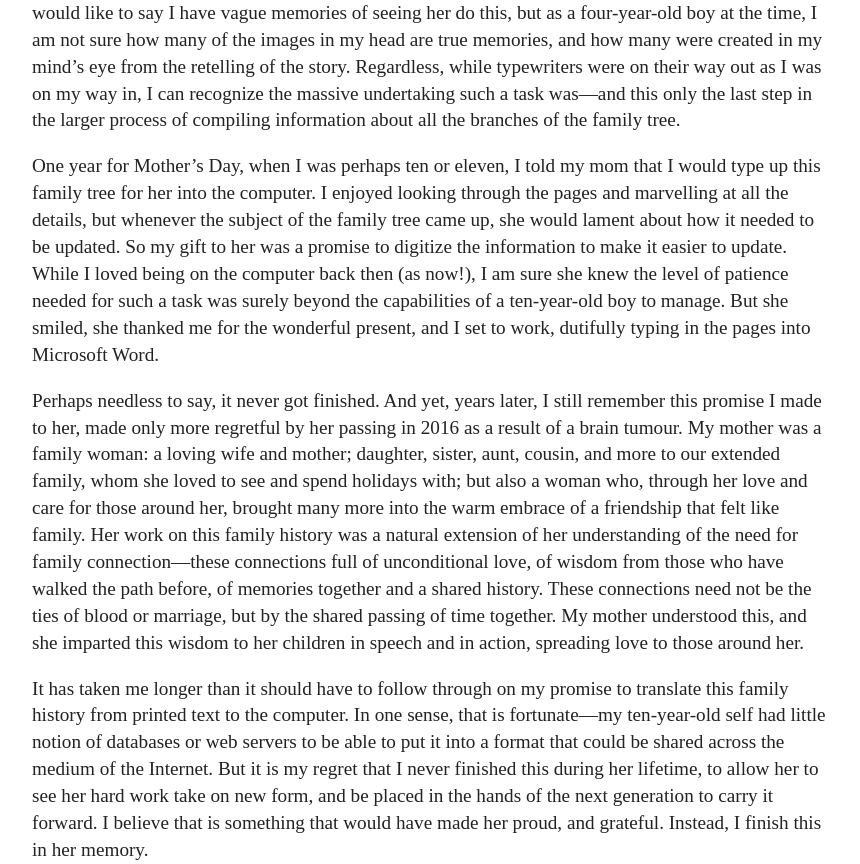
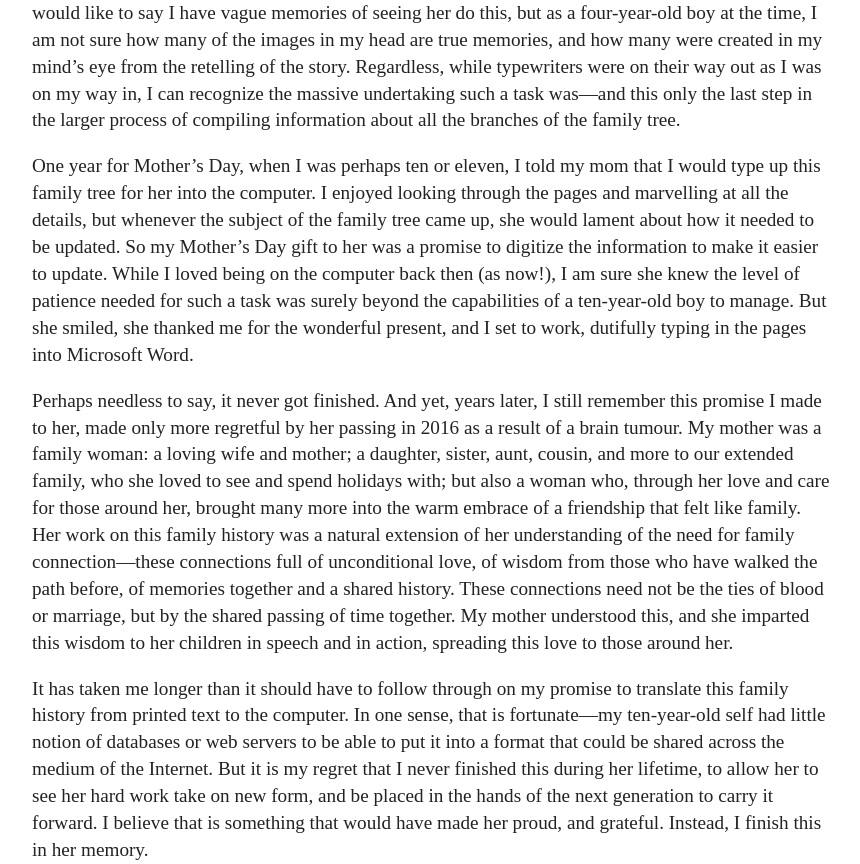
Before and after one commit to jeff-hughes/portertree, a Flask app: page /in-memoriam in a window 1280 px wide. Shown: the part 219-1083 px from the top of the page, without its empty margins (208-1068 px from the left). Run offline with Flask 2, Linux system fonts and the light colour scheme; some libraries are stand-ins or nearby versions; some web fonts are replaced.

Commit message:
Minor changes to In Memoriam page

```diff
--- a/app/app/templates/in_memoriam.html
+++ b/app/app/templates/in_memoriam.html
@@ -8,9 +8,9 @@
     <h2>In Memoriam: Mary Elizabeth (Porter) Hughes (1953 - 2016)</h2>
     <p>Nearly thirty years ago now (1991), my mother, <a href="{{ url_for('person_page', pid='1.8.2.1.1') }}">Mary Hughes</a>, sat down at the dining room table and typed on her typewriter what would become the first edition of this Porter and Kenney family history. I would like to say I have vague memories of seeing her do this, but as a four-year-old boy at the time, I am not sure how many of the images in my head are true memories, and how many were created in my mind&rsquo;s eye from the retelling of the story. Regardless, while typewriters were on their way out as I was on my way in, I can recognize the massive undertaking such a task was&mdash;and this only the last step in the larger process of compiling information about all the branches of the family tree.</p>
 
-    <p>One year for Mother&rsquo;s Day, when I was perhaps ten or eleven, I told my mom that I would type up this family tree for her into the computer. I enjoyed looking through the pages and marvelling at all the details, but whenever the subject of the family tree came up, she would lament about how it needed to be updated. So my gift to her was a promise to digitize the information to make it easier to update. While I loved being on the computer back then (as now!), I am sure she knew the level of patience needed for such a task was surely beyond the capabilities of a ten-year-old boy to manage. But she smiled, she thanked me for the wonderful present, and I set to work, dutifully typing in the pages into Microsoft Word.</p>
+    <p>One year for Mother&rsquo;s Day, when I was perhaps ten or eleven, I told my mom that I would type up this family tree for her into the computer. I enjoyed looking through the pages and marvelling at all the details, but whenever the subject of the family tree came up, she would lament about how it needed to be updated. So my Mother&rsquo;s Day gift to her was a promise to digitize the information to make it easier to update. While I loved being on the computer back then (as now!), I am sure she knew the level of patience needed for such a task was surely beyond the capabilities of a ten-year-old boy to manage. But she smiled, she thanked me for the wonderful present, and I set to work, dutifully typing in the pages into Microsoft Word.</p>
 
-    <p>Perhaps needless to say, it never got finished. And yet, years later, I still remember this promise I made to her, made only more regretful by her passing in 2016 as a result of a brain tumour. My mother was a family woman: a loving wife and mother; daughter, sister, aunt, cousin, and more to our extended family, whom she loved to see and spend holidays with; but also a woman who, through her love and care for those around her, brought many more into the warm embrace of a friendship that felt like family. Her work on this family history was a natural extension of her understanding of the need for family connection&mdash;these connections full of unconditional love, of wisdom from those who have walked the path before, of memories together and a shared history. These connections need not be the ties of blood or marriage, but by the shared passing of time together. My mother understood this, and she imparted this wisdom to her children in speech and in action, spreading love to those around her.</p>
+    <p>Perhaps needless to say, it never got finished. And yet, years later, I still remember this promise I made to her, made only more regretful by her passing in 2016 as a result of a brain tumour. My mother was a family woman: a loving wife and mother; a daughter, sister, aunt, cousin, and more to our extended family, who she loved to see and spend holidays with; but also a woman who, through her love and care for those around her, brought many more into the warm embrace of a friendship that felt like family. Her work on this family history was a natural extension of her understanding of the need for family connection&mdash;these connections full of unconditional love, of wisdom from those who have walked the path before, of memories together and a shared history. These connections need not be the ties of blood or marriage, but by the shared passing of time together. My mother understood this, and she imparted this wisdom to her children in speech and in action, spreading this love to those around her.</p>
 
     <p>It has taken me longer than it should have to follow through on my promise to translate this family history from printed text to the computer. In one sense, that is fortunate&mdash;my ten-year-old self had little notion of databases or web servers to be able to put it into a format that could be shared across the medium of the Internet. But it is my regret that I never finished this during her lifetime, to allow her to see her hard work take on new form, and be placed in the hands of the next generation to carry it forward. I believe that is something that would have made her proud, and grateful. Instead, I finish this in her memory.</p>
 
```
